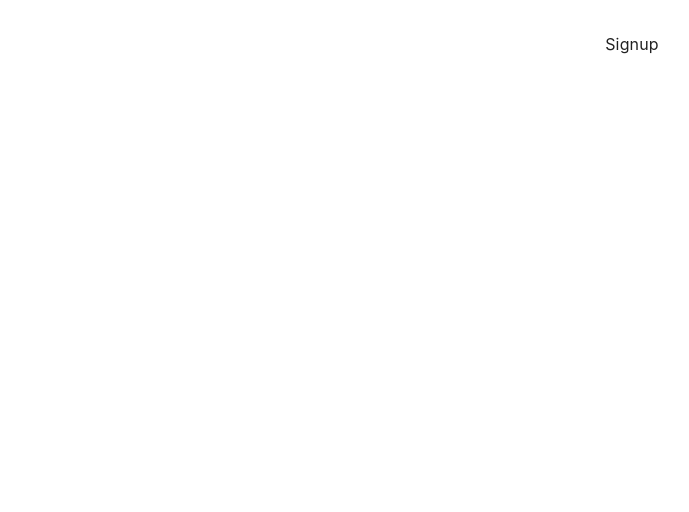
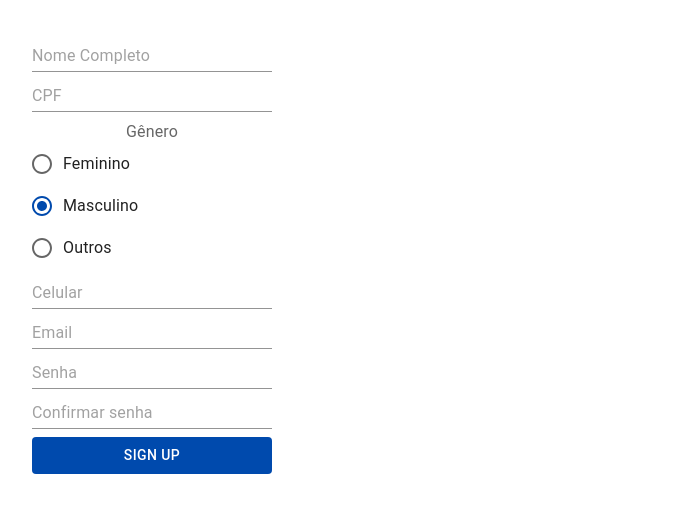
Before and after one commit to CIJ-Conexao-Inclusao/cij-web, a React (Vite) app: page /signup in a window 1280 px wide. Shown: the top 512 px of the page, without its empty margins (8-697 px from the left). Built offline with nearby package versions, Linux system fonts and the light colour scheme.

Commit message:
feat: add create user

```diff
--- a/package.json
+++ b/package.json
@@ -22,7 +22,8 @@
     "react-dom": "^18.2.0",
     "react-redux": "^8.1.3",
     "react-router-dom": "^6.15.0",
-    "redux-logger": "^3.0.6"
+    "redux-logger": "^3.0.6",
+    "yup": "^1.3.2"
   },
   "devDependencies": {
     "@types/js-cookie": "^3.0.4",
--- a/src/App.tsx
+++ b/src/App.tsx
@@ -15,7 +15,7 @@ import Login from "./pages/Login";
 import Signup from "./pages/Signup";
 import Home from "./pages/Home";
 
-import { CookieService } from "./services";
+import { CookieService, UserService } from "./services";
 import TemaProvider from "./providers/TemaProvider";
 import { defineUser } from "./redux/user/userSlice";
 
@@ -30,9 +30,13 @@ const App = () => {
   const dispatch = useAppDispatch();
 
   useEffect(() => {
-    const userCookiesData = CookieService.getUser();
-    if (userCookiesData != null) {
-      dispatch(defineUser({ user: userCookiesData }));
+    const tokenCookies = CookieService.getCookie("token");
+
+    if (tokenCookies != null) {
+      UserService.getUserByToken(tokenCookies).then((res) => {
+        const user = res.data.user_info;
+        dispatch(defineUser({ user }));
+      });
     }
   }, []);
 
--- a/src/api.ts
+++ b/src/api.ts
@@ -1,7 +1,8 @@
 import axios from "axios";
 
 const api = axios.create({
-  baseURL: "https://ec2-15-228-164-199.sa-east-1.compute.amazonaws.com:3040",
+  // baseURL: "https://ec2-15-228-164-199.sa-east-1.compute.amazonaws.com:3040",
+  baseURL: "http://localhost:3040",
   withCredentials: false,
 });
 
--- a/src/pages/Login/Login.tsx
+++ b/src/pages/Login/Login.tsx
@@ -34,7 +34,6 @@ const Login = () => {
       delete res.data.user_info.password;
 
       Cookies.set("token", res.data.token);
-      Cookies.set("user", JSON.stringify(res.data.user_info));
 
       dispatch(defineUser({ user: res.data.user_info }));
 
@@ -83,17 +82,19 @@ const Login = () => {
         <TextField
           variant="standard"
           placeholder="Email"
-          name="email" // !Important
-          value={user.email} // !Important
-          onChange={handledChange} // !Important
+          required
+          name="email"
+          value={user.email}
+          onChange={handledChange}
         />
         <TextField
           variant="standard"
           placeholder="Senha"
           type="password"
-          name="password" // !Important
-          value={user.password} // !Important
-          onChange={handledChange} // !Important
+          required
+          name="password"
+          value={user.password}
+          onChange={handledChange}
         />
         <Button variant="contained" disableElevation onClick={login}>
           Login
--- a/src/pages/Signup/Signup.tsx
+++ b/src/pages/Signup/Signup.tsx
@@ -1,7 +1,166 @@
-// import React from "react";
+import { useState } from "react";
+import * as yup from "yup";
+
+import {
+  Box,
+  Button,
+  FormControl,
+  FormControlLabel,
+  FormLabel,
+  Radio,
+  RadioGroup,
+  TextField,
+} from "@mui/material";
+import Toast from "../../components/Toast";
+
+import { TToast, TUser } from "../../types";
+import { GENDER } from "../../types/TUser";
+import { UserService } from "../../services";
+
+const userSchema = yup.object().shape({
+  cpf: yup.string().required("O CPF é obrigatório"),
+  name: yup.string().required("O nome é obrigatório"),
+  email: yup.string().required("O email é obrigatório"),
+  password: yup.string().required("A senha é obrigatória"),
+  gender: yup.string().required("O gênero é obrigatório"),
+});
 
 const Signup = () => {
-  return <div>Signup</div>;
+  const [user, setUser] = useState<Omit<TUser, "id">>({
+    cpf: "",
+    name: "",
+    email: "",
+    password: "",
+    phone: "",
+    gender: GENDER.Male,
+  });
+  const [confirmPassword, setConfirmPassword] = useState<string>("");
+
+  const [feedback, setFeedback] = useState<TToast>({
+    open: false,
+    message: "",
+    severity: "success",
+  });
+
+  const handledChange = (e: React.ChangeEvent<HTMLInputElement>) => {
+    setUser({ ...user, [e.target.name]: e.target.value });
+  };
+
+  const handleOnFeedbackClose = () => {
+    setFeedback({ ...feedback, open: false });
+  };
+
+  const signUp = () => {
+    userSchema
+      .validate(user)
+      .then(() => {
+        if (user.password !== confirmPassword) {
+          setFeedback({
+            ...feedback,
+            open: true,
+            message: "As senhas não coincidem",
+            severity: "error",
+          });
+          return;
+        }
+
+        UserService.create(user);
+      })
+      .catch((err) => {
+        setFeedback({
+          ...feedback,
+          open: true,
+          message: err.errors[0],
+          severity: "error",
+        });
+      });
+  };
+
+  return (
+    <Box className="flex flex-col">
+      <Toast
+        open={feedback.open}
+        message={feedback.message}
+        severity={feedback.severity}
+        onClose={handleOnFeedbackClose}
+      />
+      <div className="flex flex-col w-64 p-2 gap-2">
+        <TextField
+          variant="standard"
+          placeholder="Nome Completo"
+          name="name"
+          value={user.name}
+          onChange={handledChange}
+        />
+        <TextField
+          variant="standard"
+          placeholder="CPF"
+          name="cpf"
+          value={user.cpf}
+          onChange={handledChange}
+        />
+        <FormControl>
+          <FormLabel>Gênero</FormLabel>
+
+          <RadioGroup
+            defaultValue={GENDER.Female}
+            name="gender"
+            value={user.gender}
+            onChange={handledChange}
+          >
+            <FormControlLabel
+              value={GENDER.Female}
+              control={<Radio />}
+              label="Feminino"
+            />
+            <FormControlLabel
+              value={GENDER.Male}
+              control={<Radio />}
+              label="Masculino"
+            />
+            <FormControlLabel
+              value={GENDER.Other}
+              control={<Radio />}
+              label="Outros"
+            />
+          </RadioGroup>
+        </FormControl>
+        <TextField
+          variant="standard"
+          placeholder="Celular"
+          name="phone"
+          value={user.phone}
+          onChange={handledChange}
+        />
+        <TextField
+          variant="standard"
+          placeholder="Email"
+          name="email"
+          value={user.email}
+          onChange={handledChange}
+        />
+        <TextField
+          variant="standard"
+          placeholder="Senha"
+          type="password"
+          name="password"
+          value={user.password}
+          onChange={handledChange}
+        />
+        <TextField
+          variant="standard"
+          placeholder="Confirmar senha"
+          type="password"
+          name="confirmPassword"
+          value={confirmPassword}
+          onChange={(e) => setConfirmPassword(e.target.value)}
+        />
+        <Button variant="contained" disableElevation onClick={signUp}>
+          Sign up
+        </Button>
+      </div>
+    </Box>
+  );
 };
 
 export default Signup;
--- a/src/services/CookieService.ts
+++ b/src/services/CookieService.ts
@@ -2,10 +2,10 @@ import Cookies from "js-cookie";
 
 class CookieService {
   /** Retorna user logado ou null */
-  getUser() {
+  getCookie(cookieName: string) {
     let cookie;
     try {
-      cookie = JSON.parse(Cookies.get("user") || "");
+      cookie = Cookies.get(cookieName);
     } catch (error) {
       cookie = "";
     }
--- a/src/services/LoginService.ts
+++ b/src/services/LoginService.ts
@@ -3,7 +3,7 @@ import Cookies from "js-cookie";
 
 import { TLogin } from "../types";
 
-const basePath = "/users/login";
+const basePath = "/login";
 
 class LoginService {
   private config = {
@@ -14,7 +14,7 @@ class LoginService {
   };
 
   async login(user: TLogin) {
-    return await axios.post(basePath, user, {
+    return await axios.post(`${basePath}/user`, user, {
       withCredentials: false,
     });
   }
--- a/src/services/UserService.ts
+++ b/src/services/UserService.ts
@@ -1,5 +1,6 @@
 import Cookies from "js-cookie";
 import axios from "../api";
+import { TUser } from "../types";
 
 const basePath = "/users";
 
@@ -14,6 +15,15 @@ class UserService {
   async getAll() {
     return await axios.get(basePath + "/list", this.config);
   }
+
+  async getUserByToken(token: string) {
+    console.log("token: ", token);
+    return await axios.get("/get-user-data", { data: { token } });
+  }
+
+  async create(user: Omit<TUser, "id">) {
+    return await axios.post(basePath + "/create", user);
+  }
 }
 
 export default new UserService();
```
Also changed, not shown: src/pages/Signup/CompanyForm/CompanyForm.tsx (added), src/pages/Signup/UserForm/UserForm.tsx (added), 1 other file (tests, documents, lock files or other folders).
